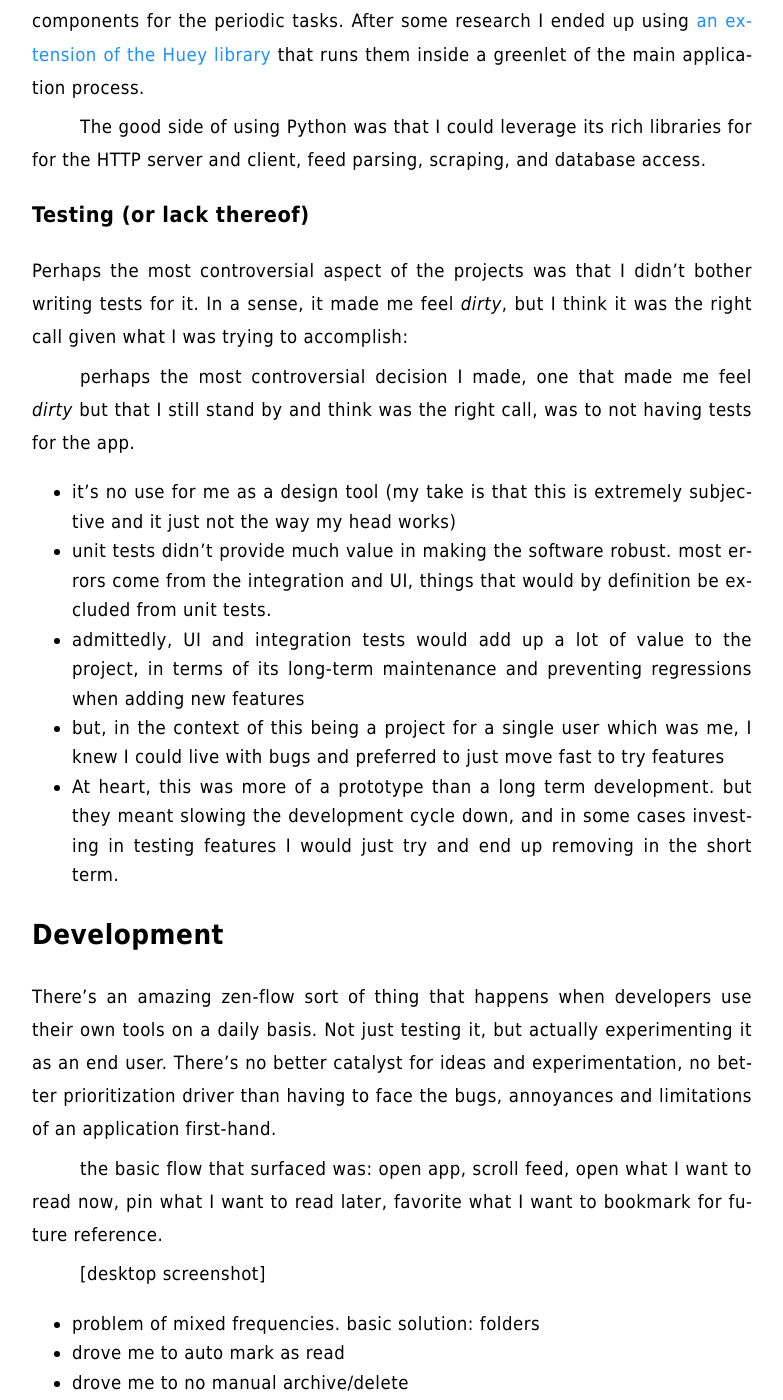
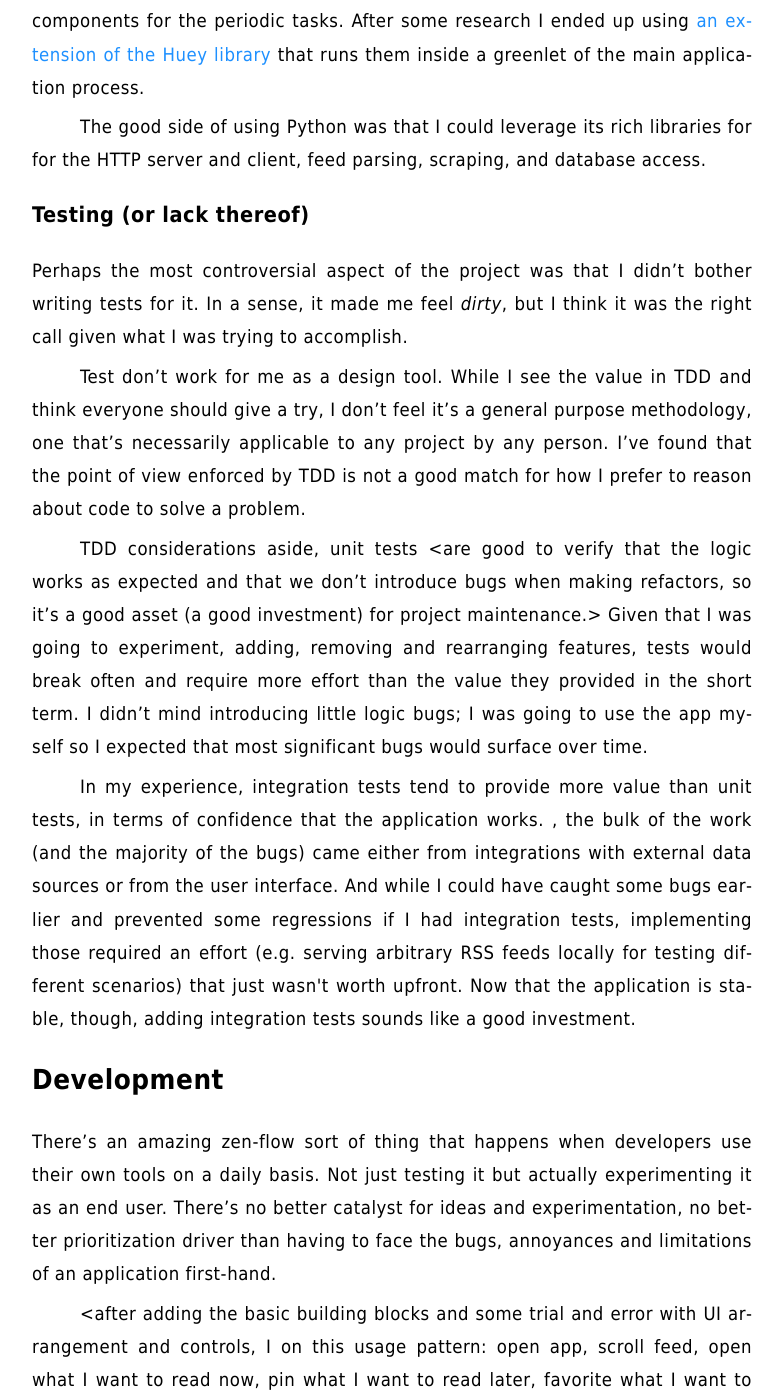
Before and after one commit to facundoolano/olano.dev, a Jekyll site: the page built from _posts/2023-12-08-reclaiming-the-web-with-a-personal-reader.md, in a window 1280 px wide and 1400 px high, scrolled down 5650 px. Shown: the whole window, without its empty margins (248-1031 px from the left). Built offline with Jekyll 4.4.1, drawn with Linux system fonts in a browser that asks for light colours; some of the changed text lies outside the part shown.

Commit message:
some content for tests section

```diff
--- a/_posts/2023-12-08-reclaiming-the-web-with-a-personal-reader.md
+++ b/_posts/2023-12-08-reclaiming-the-web-with-a-personal-reader.md
@@ -101,36 +101,28 @@ The good side of using Python was that I could leverage its rich libraries for f
 
 ### Testing (or lack thereof)
 
-Perhaps the most controversial aspect of the projects was that I didn't bother writing tests for it. In a sense, it made me feel *dirty*, but I think it was the right call given what I was trying to accomplish:
+Perhaps the most controversial aspect of the project was that I didn't bother writing tests for it. In a sense, it made me feel *dirty*, but I think it was the right call given what I was trying to accomplish.
 
-perhaps the most controversial decision I made, one that made me feel *dirty* but that I still stand by and think was the right call, was to not having tests for the app.
+Test don't work for me as a design tool. While I see the value in TDD and think everyone should give a try, I don't feel it's a general purpose methodology, one that's necessarily applicable to any project by any person. I've found that the point of view enforced by TDD is not a good match for how I prefer to reason about code to solve a problem.
 
--   it's no use for me as a design tool (my take is that this is extremely subjective and it just not the way my head works)
--   unit tests didn't provide much value in making the software robust. most errors come from the integration and UI, things that would by definition be excluded from unit tests.
--   admittedly, UI and integration tests would add up a lot of value to the project, in terms of its long-term maintenance and preventing regressions when adding new features
--   but, in the context of this being a project for a single user which was me, I knew I could live with bugs and preferred to just move fast to try features
--   At heart, this was more of a prototype than a long term development. but they meant slowing the development cycle down, and in some cases investing in testing features I would just try and end up removing in the short term.
+TDD considerations aside, unit tests <are good to verify that the logic works as expected and that we don't introduce bugs when making refactors, so it's a good asset (a good investment) for project maintenance.> Given that I was going to experiment, adding, removing and rearranging features, tests would break often and require more effort than the value they provided in the short term. I didn't mind introducing little logic bugs; I was going to use the app myself so I expected that most significant bugs would surface over time.
+
+In my experience, integration tests tend to provide more value than unit tests, in terms of confidence that the application works. <In this particular project>, the bulk of the work (and the majority of the bugs) came either from integrations with external data sources or from the user interface. And while I could have caught some bugs earlier and prevented some regressions if I had integration tests, implementing those required an effort (e.g. serving arbitrary RSS feeds locally for testing different scenarios) that just wasn't worth upfront. Now that the application is stable, though, adding integration tests sounds like a good investment.
 
 
 ## Development
 
-There's an amazing zen-flow sort of thing that happens when developers use their own tools on a daily basis. Not just testing it, but actually experimenting it as an end user. There's no better catalyst for ideas and experimentation, no better prioritization driver than having to face the bugs, annoyances and limitations of an application first-hand.
+There's an amazing zen-flow sort of thing that happens when developers use their own tools on a daily basis. Not just testing it but actually experimenting it as an end user. There's no better catalyst for ideas and experimentation, no better prioritization driver than having to face the bugs, annoyances and limitations of an application first-hand.
 
-the basic flow that surfaced was: open app, scroll feed, open what I want to read now, pin what I want to read later, favorite what I want to bookmark for future reference.
+<after adding the basic building blocks and some trial and error with UI arrangement and controls, I <settled> on this usage pattern: open app, scroll feed, open what I want to read now, pin what I want to read later, favorite what I want to bookmark for future reference.
 
 [desktop screenshot]
+
+-   mozilla readability for reader view, npm dependency. side effect of producing a better send 2 kindle result than the native library
 
 -   problem of mixed frequencies. basic solution: folders
 -   drove me to auto mark as read
 -   drove me to no manual archive/delete
-
-<div class="org-center">
-<p>
-&lowast; &lowast; &lowast;
-</p>
-</div>
-
--   mozilla readability for reader view, npm dependency. side effect of producing a better send 2 kindle result than the native library
 
 <div class="org-center">
 <p>
```
Also changed, not shown: org/_posts/2023-12-08-reclaiming-the-web-with-a-personal-reader.org (+10 -17 lines).
